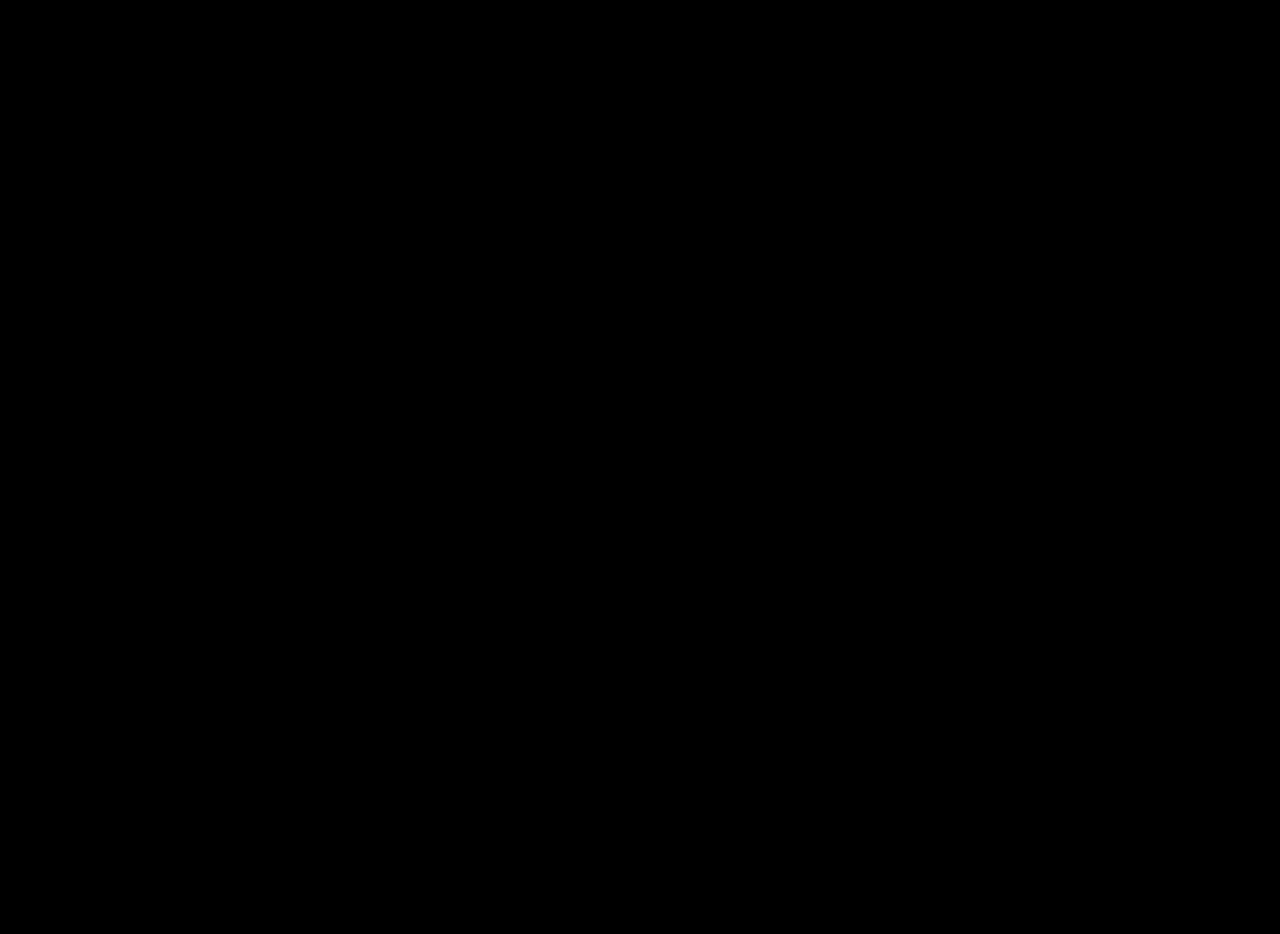
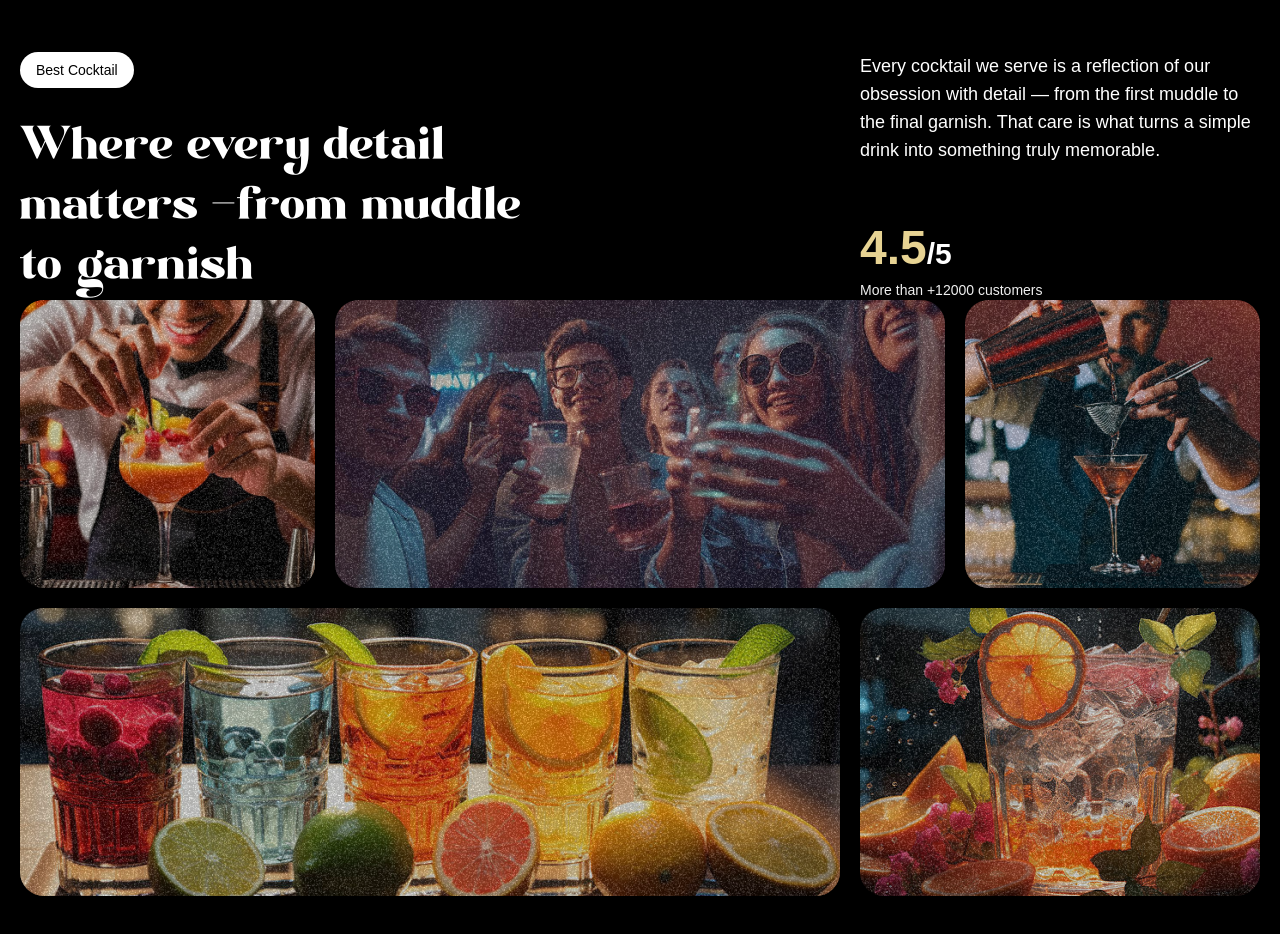
Before and after one commit to biki369/cocktail-gsap-web, a React (Vite) app: page / in a window 1280 px wide. Shown: the part 1660-2594 px from the top of the page. Before the commit the page ends 1600 px from the top, so only its background shows below. Built offline with nearby package versions, Linux system fonts and the light colour scheme.

Commit message:
9.9.25::17:27

```diff
--- a/src/App.jsx
+++ b/src/App.jsx
@@ -3,6 +3,7 @@
 import gsap from 'gsap'
 import Hero from './components/Hero'
 import Cocktail from './components/Cocktail'
+import About from './components/About'
 
 gsap.registerPlugin(ScrollTrigger, SplitText)
 
@@ -12,6 +13,7 @@
       <Navbar />
       <Hero />
       <Cocktail />
+      <About />
     </main>
   )
 }
--- /dev/null
+++ b/src/components/About.jsx
@@ -0,0 +1,71 @@
+
+const About = () => {
+    return (
+        <div id="about" >
+            <div className="md-6 md:px-0 px-5">
+                <div className="content">
+
+                    <div className="md:col-span-8">
+                        <p className="badge">Best Cocktail</p>
+                        <h2>
+                            Where every detail matters <span className="text-white">-</span>
+                            from muddle to garnish
+                        </h2>
+
+                    </div>
+
+                    <div className="sub-content">
+                        <p>
+                            Every cocktail we serve is a reflection of our obsession with detail — from the first muddle to the final garnish. That care is what turns a simple drink into something truly memorable.
+                        </p>
+
+                        <div>
+                            <p className="md:text-3xl text-xl font-bold">
+                                <span>4.5</span>/5
+                            </p>
+                            <p className="text-sm text-white-100">
+                                More than +12000 customers
+                            </p>
+                        </div>
+                    </div>
+
+                </div>
+            </div>
+
+            <div className="top-grid">
+                <div className="md:col-span-3">
+                    <div className="noisy" />
+                    <img src="/images/abt1.png" alt="grid-img-1" />
+                </div>
+
+                <div className="md:col-span-6">
+                    <div className="noisy" />
+                    <img src="/images/abt2.png" alt="grid-img-2" />
+                </div>
+
+                <div className="md:col-span-3">
+                    <div className="noisy" />
+                    <img src="/images/abt5.png" alt="grid-img-5" />
+                </div>
+            </div>
+
+            <div className="bottom-grid">
+                <div className="md:col-span-8">
+                    <div className="noisy" />
+                    <img src="/images/abt3.png" alt="grid-img-3" />
+                </div>
+
+                <div className="md:col-span-4">
+                    <div className="noisy" />
+                    <img src="/images/abt4.png" alt="grid-img-4" />
+                </div>
+            </div>
+
+
+
+
+        </div>
+    )
+}
+
+export default About
--- a/src/index.css
+++ b/src/index.css
@@ -137,7 +137,7 @@
     }
 
     #cocktails {
-        @apply relative min-h-dvh w-full overflow-hidden;
+        @apply relative min-h-dvh w-full overflow-hidden px-5;
 
         #c-left-leaf {
             @apply absolute left-0 md:bottom-0 md:top-auto -top-20 md:w-fit w-1/3;
@@ -185,7 +185,7 @@
     }
 
     #about {
-        @apply min-h-screen py-28 2xl:px-0 px-5 container mx-auto;
+        @apply min-h-screen py-28 2xl:px-3 px-5 container mx-auto;
 
         .content {
             @apply grid grid-cols-1 lg:grid-cols-12 gap-5;
```
